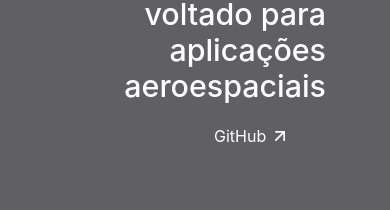
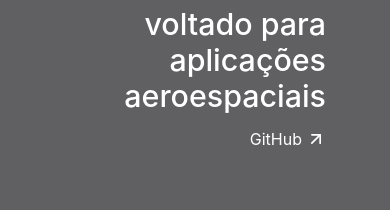
Before and after one commit to zenitheesc/zenith-website, a Next.js app: page / in a window 390 px wide. Shown: the part 1960-2170 px from the top of the page. Built offline with nearby package versions, Linux system fonts and the light colour scheme.

Commit message:
style: creating a underlined button animation

```diff
--- a/components/banners-components/elements/BannersTextSec.jsx
+++ b/components/banners-components/elements/BannersTextSec.jsx
@@ -1,4 +1,4 @@
-import GitHubButton from './GitHubButton'
+import UnderlinedButton from '../../general/UnderlinedButton'
 import styles from 'styles/BannersText.module.css'
 
 function BannersTextSec(props) {
@@ -15,7 +15,7 @@ function BannersTextSec(props) {
             <h2 className="-homepage-section-title">
                 {detail}
             </h2>
-            <GitHubButton link={link}/>
+            <UnderlinedButton label={"GitHub"} link={link}/>
         </div>
     );
   }
--- a/components/banners-components/elements/GitHubButton.jsx
+++ b/components/general/UnderlinedButton.jsx
@@ -1,8 +1,8 @@
 import { FiArrowUpRight } from 'react-icons/fi';
-import styles from 'styles/BannersText.module.css';
+import styles from 'styles/UnderlinedButton.module.css';
 
-function GitHubButton(props) {
-	const { link } = props;
+function UnderlinedButton (props) {
+	const { link, label } = props;
 
     return (
         <a
@@ -10,11 +10,11 @@ function GitHubButton(props) {
         aria-label="GitHub"
         target="_blank"
         rel="noopener noreferrer"
-        href={link} >
-            GitHub
+        href={ link } >
+            { label }
             <FiArrowUpRight />
         </a>
     );
   }
 
-export default GitHubButton;
+export default UnderlinedButton;
--- a/styles/BannersText.module.css
+++ b/styles/BannersText.module.css
@@ -15,32 +15,3 @@
     font-size: 1.9em;
     margin-bottom: 0.5em;
 }
-
-.gitHubButton {
-    color: #ffffff;
-    text-decoration: none;
-    display: inline-flex;
-    align-items: center;
-    background-size: 0px 8%, 100% 8%;
-}
-
-.gitHubButton svg {
-    margin-left: 4px;
-    font-size: 20px;
-    height: 20px;
-}
-
-@media screen and (max-width: 1024px) {
-
-    .gitHubButton{
-        height: 2em;
-        width: 7em;
-        font-size: 1em;
-    }
-
-    .gitHubIcon{
-        height: 1.2em;
-        width: auto;
-    }
-
-}
--- /dev/null
+++ b/styles/UnderlinedButton.module.css
@@ -0,0 +1,36 @@
+.gitHubButton {
+    color: #ffffff;
+    text-decoration: none;
+    display: inline-flex;
+    position: relative;
+    align-items: center;
+    background-size: 0px 8%, 100% 8%;
+    padding-bottom: 2.5px;
+}
+
+.gitHubButton::before {
+    content: '';
+    position: absolute;
+    z-index: 0;
+    left: 0;
+    right: 100%;
+    bottom: 0;
+    background: #ffffff;
+    height: 2px;
+    -webkit-transition-property: right;
+    transition-property: right;
+    -webkit-transition-duration: 0.2s;
+    transition-duration: 0.2s;
+    -webkit-transition-timing-function: ease-out;
+    transition-timing-function: ease-out;
+}
+
+.gitHubButton:hover::before {
+    right: 0 !important;
+}
+
+.gitHubButton svg {
+    margin-left: 4px;
+    font-size: 20px;
+    height: 20px;
+}
```
